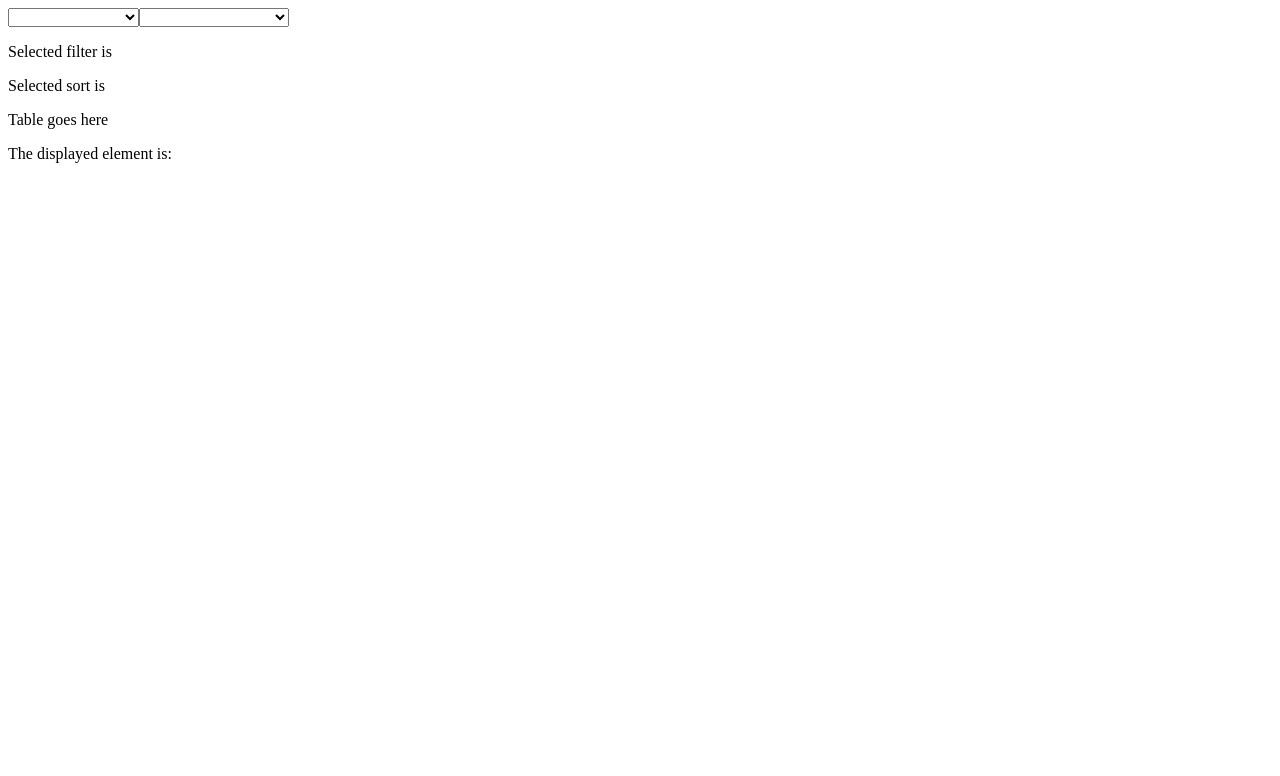
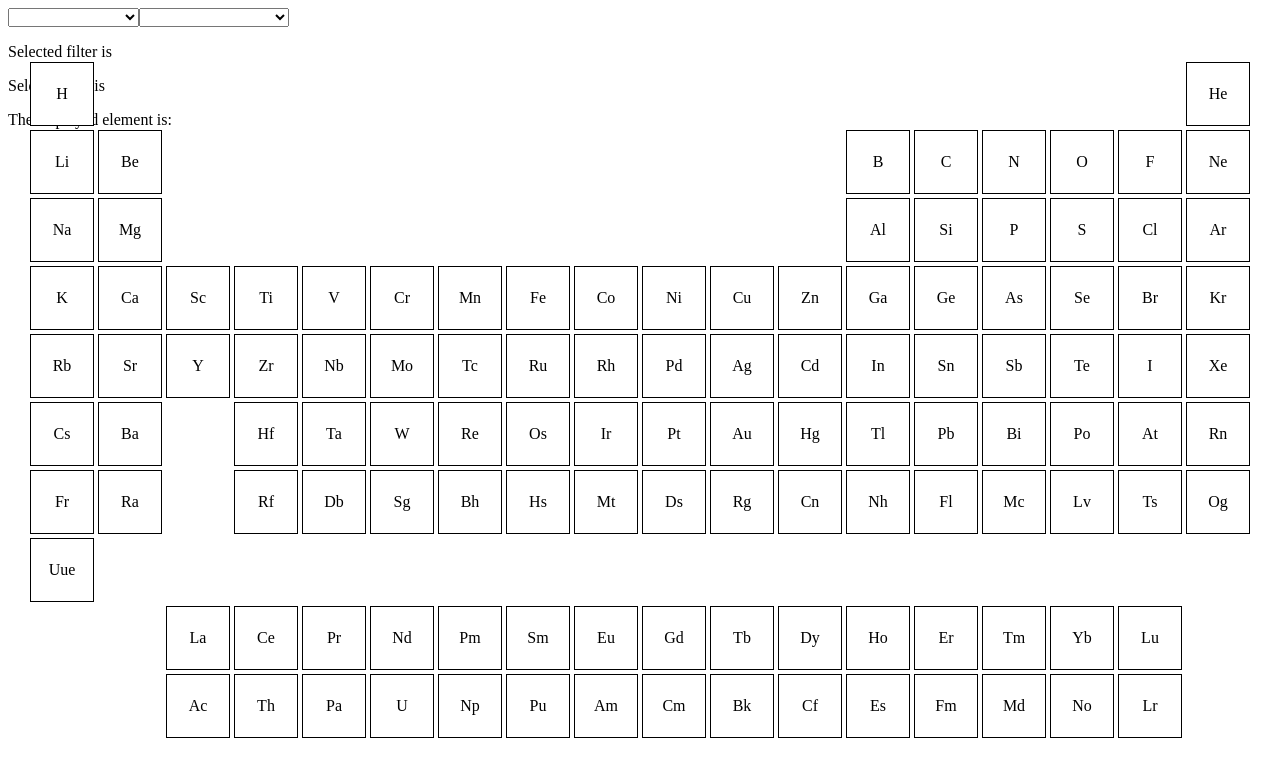
Before and after one commit to AlexRodgers11/PeriodicTableProject, a React app in the folder client/: page / in a window 1280 px wide. Shown: the top 776 px of the page. Built offline with nearby package versions, Linux system fonts and the light colour scheme.

Commit message:
set up initial structure and styling of the table

```diff
--- a/client/src/components/Element/Element.css
+++ b/client/src/components/Element/Element.css
@@ -0,0 +1,15 @@
+/* Element class copied form https://github.com/muratkemaldar/periodic-table-css */
+.Element {
+  background: white;
+  border: 1px solid black;
+  display: flex;
+  position: relative;
+  align-items: center;
+  justify-content: center;
+  cursor: pointer;
+}
+
+.Element:hover {
+  transform: scale(1.25, 1.25);
+  z-index: 1;
+}
--- a/client/src/components/Element/Element.js
+++ b/client/src/components/Element/Element.js
@@ -3,6 +3,7 @@ import "./Element.css";
 import { useDisplayedElement, useDisplayedElementUpdate } from "../../contexts/DisplayedElement";
 
 export default function Element(props) {
+    console.log(props.element);
     const element = useDisplayedElement();
     const setElement = useDisplayedElementUpdate();
 
@@ -10,6 +11,6 @@ export default function Element(props) {
         setElement(evt.target.value);
     }
     return (
-        <div></div>
+        <div className="Element" style={{gridRow: props.element.ypos, gridColumn: props.element.xpos}}>{props.element.symbol}</div>
     );
 }
--- a/client/src/components/Table/Table.css
+++ b/client/src/components/Table/Table.css
@@ -0,0 +1,11 @@
+/* Table class copied from https://github.com/muratkemaldar/periodic-table-css */
+.Table {
+  display: grid;
+  grid-template-columns: repeat(18, 64px);
+  grid-template-rows: repeat(10, 64px);
+  grid-gap: 4px;
+  position: absolute;
+  top: 50%;
+  left: 50%;
+  transform: translate(-50%, -50%);
+}
--- a/client/src/components/Table/Table.js
+++ b/client/src/components/Table/Table.js
@@ -4,8 +4,12 @@ import Element from "../Element/Element";
 import { useDisplayedElement, useDisplayedElementUpdate } from "../../contexts/DisplayedElement";
 import { useSort } from "../../contexts/Sort";
 import { useFilter } from "../../contexts/Filter";
+//note, periodicTableData.json copied from https://github.com/muratkemaldar/periodic-table-css/blob/master/src/PeriodicTableJSON.json
+import periodicTableData from "../../periodic-table.json";
+
 
 export default function Table(props) {
+    const elements = periodicTableData.elements;
     const element = useDisplayedElement();
     const setElement = useDisplayedElementUpdate();
     const filter = useFilter();
@@ -15,7 +19,9 @@ export default function Table(props) {
         <div>
             <p>Selected filter is {filter}</p>
             <p>Selected sort is {sort}</p>
-            <p>Table goes here</p>
+            <div className="Table">
+                {elements.map(element => <Element className="Element" element={element} />)}
+            </div>
         </div>
     );
 }
```
